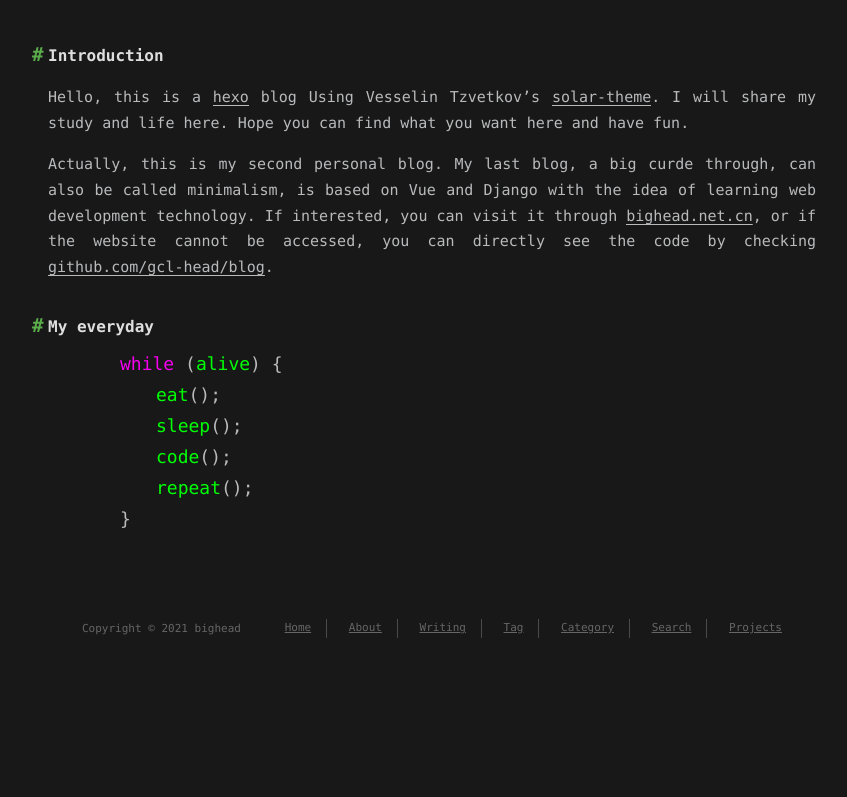
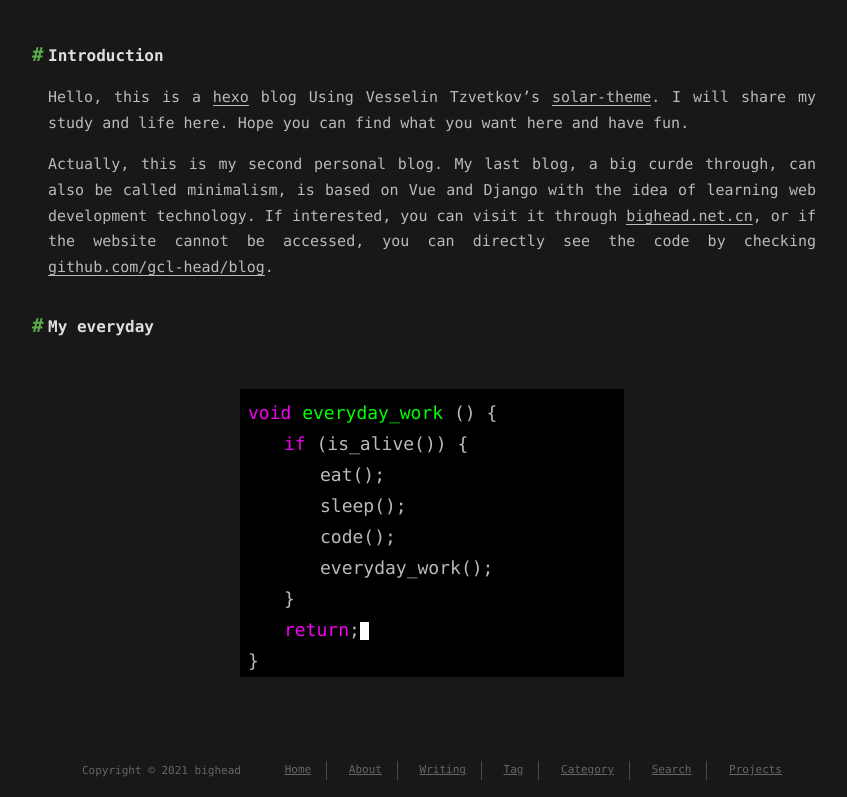
Before and after one commit to gcl-head/gcl-head.github.io, a plain HTML site: page home/index.html in a window 1280 px wide. Shown: the part 359-1156 px from the top of the page, without its empty margins (208-1055 px from the left). Before the commit the page ends 1014 px from the top, so only its background shows below. Drawn offline with Linux system fonts and the light colour scheme.

Commit message:
Site updated: 2021-01-08 20:41:01

```diff
--- a/home/index.html
+++ b/home/index.html
@@ -14,7 +14,7 @@
 <meta property="og:description" content="IntroductionHello, this is a hexo blog Using Vesselin Tzvetkov’s solar-theme. I will share my study and life here. Hope you can find what you want here and have fun. Actually, this is my second person">
 <meta property="og:locale" content="en_US">
 <meta property="article:published_time" content="2021-01-04T09:19:33.000Z">
-<meta property="article:modified_time" content="2021-01-05T08:32:05.915Z">
+<meta property="article:modified_time" content="2021-01-08T12:39:17.827Z">
 <meta property="article:author" content="bighead">
 <meta property="article:tag" content="-blog">
 <meta name="twitter:card" content="summary">
@@ -138,16 +138,52 @@
 
       <h2 id="Introduction"><a href="#Introduction" class="headerlink" title="Introduction"></a>Introduction</h2><p>Hello, this is a <a target="_blank" rel="noopener" href="https://hexo.io/">hexo</a> blog Using Vesselin Tzvetkov’s <a target="_blank" rel="noopener" href="https://github.com/tzvetkov75/solar-theme-hexo">solar-theme</a>. I will share my study and life here. Hope you can find what you want here and have fun.</p>
 <p>Actually, this is my second personal blog. My last blog, a big curde through, can also be called minimalism, is based on Vue and Django with the idea of learning web development technology. If interested, you can visit it through <a target="_blank" rel="noopener" href="https://bighead.net.cn/">bighead.net.cn</a>, or if the website cannot be accessed, you can directly see the code by checking <a target="_blank" rel="noopener" href="https://github.com/gcl-head/blog">github.com/gcl-head/blog</a>.</p>
-<h2 id="My-everyday"><a href="#My-everyday" class="headerlink" title="My everyday"></a>My everyday</h2><div style="font-size: larger;margin-left: 4em">
-    <span style="color: #f501ef; ">while</span> (<span style="color: #00ff06; ">alive</span>) {
-      <div style="margin-left: 2em;">
-        <span style="color: #00ff06; ">eat</span>();<br/>
-        <span style="color: #00ff06; ">sleep</span>();<br/>
-        <span style="color: #00ff06; ">code</span>();<br/>
-        <span style="color: #00ff06; ">repeat</span>();
-      </div>
+<h2 id="My-everyday"><a href="#My-everyday" class="headerlink" title="My everyday"></a>My everyday</h2><div style="background: black;padding: 9px 8px 0px 8px; width: 30vw;
+margin: 3rem auto 0;">
+    <div style="font-size: larger;">
+        <span style="color: #f501ef; ">void</span><span style="color: #00ff06; "> everyday_work</span> () {
+        <div style="margin-left: 2em;">
+            <span style="color: #f501ef; ">if</span> (is_alive()) {
+              <div style="margin-left: 2em;">
+                eat();<br/>
+                sleep();<br/>
+                code();<br/>
+                everyday_work();
+              </div>
+            }<br/>
+            <span id="lastLine">
+                <span style="color: #f501ef;">return</span>;
+            </span>
+        </div>
+        }
+    </div>
+</div>
+
+<style>
+    #lastLine{
+        position: relative;
     }
-</div>
+
+    #lastLine:after {
+        position: absolute;
+        content: '';
+        display: inline-block;
+        width: 9px;
+        height: 18px;
+        top: 50%;
+        transform: translateY(-50%);
+        animation: blink 1.2s infinite steps(1, start);
+    }
+
+    @keyframes blink {
+        0%, 100% {
+            background-color: white;
+        }
+        50% {
+            background-color: transparent;
+        }
+    }
+</style>
 
   </div>
 </article>
```
